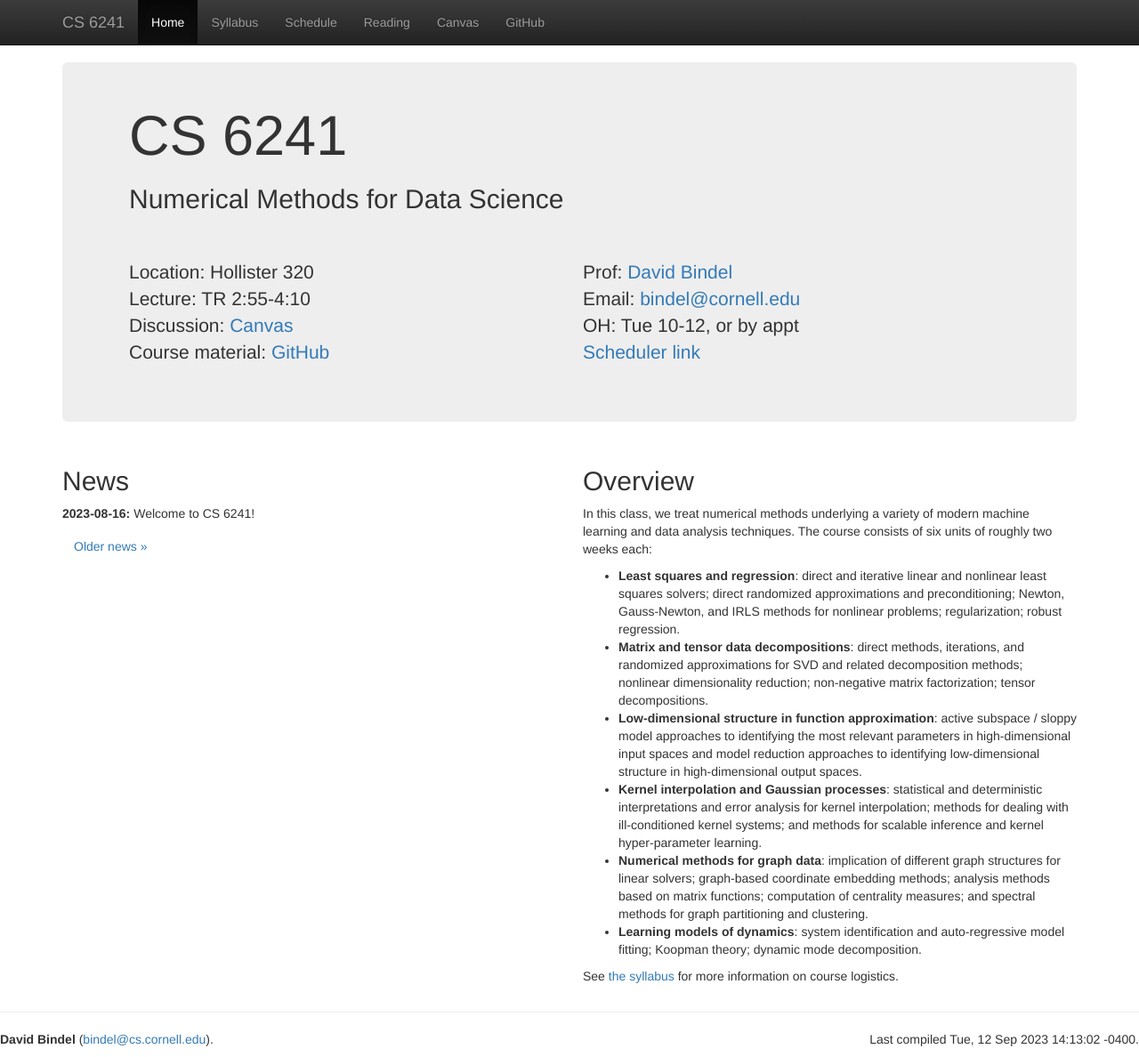
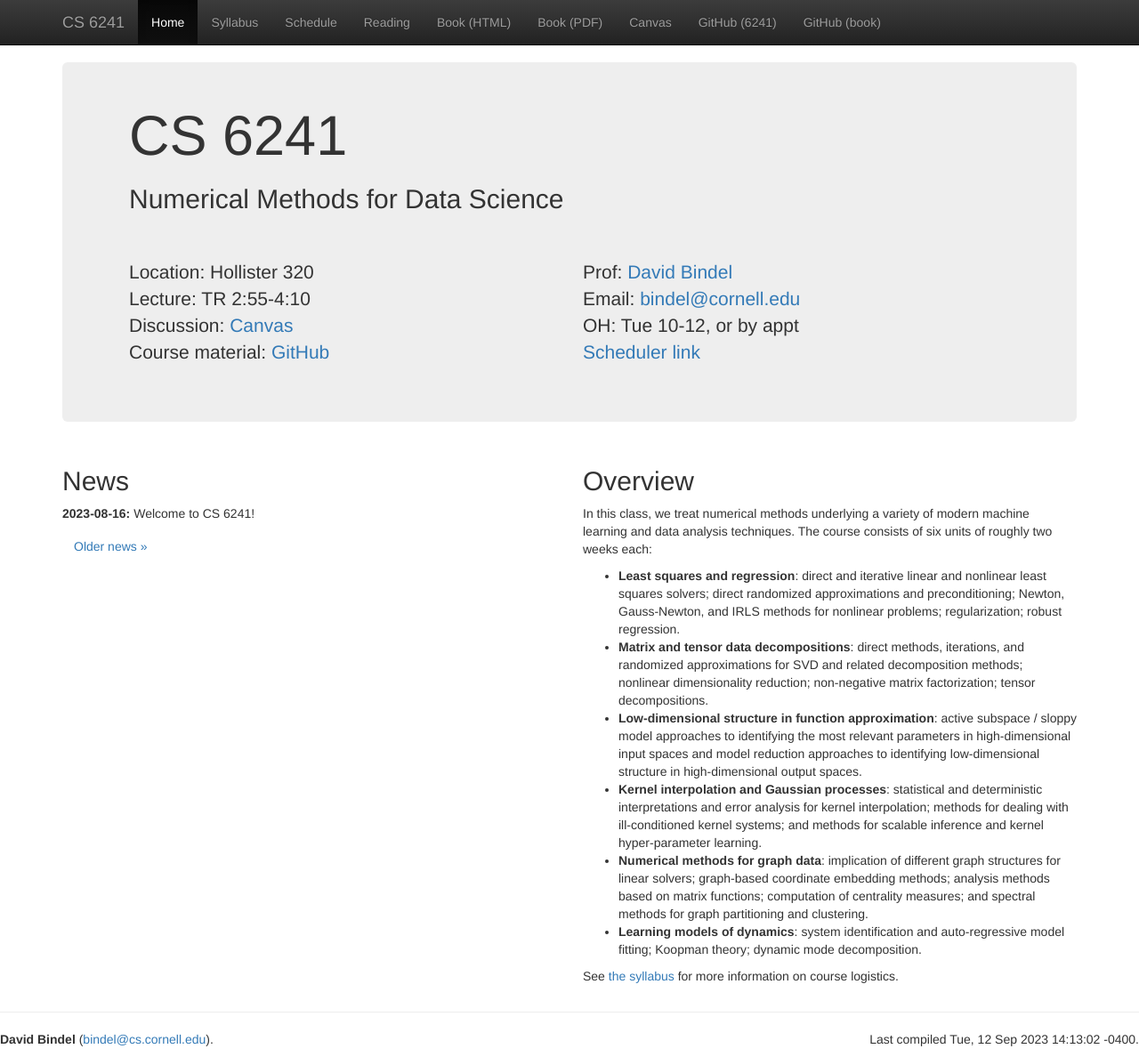
Before and after one commit to dbindel/cs6241-f23, a Jekyll site: the page built from web/index.html, in a window 1280 px wide and 1188 px high. Shown: the whole window at 89% size. Built offline with Jekyll 4.4.1, drawn with Linux system fonts in a browser that asks for light colours; nearby versions of some CDN libraries.

Commit message:
Update nav bar.

```diff
--- a/web/_includes/navbar.html
+++ b/web/_includes/navbar.html
@@ -24,8 +24,11 @@
         {{ link.name }}</a>
         </li>
         {% endfor %}
+        <li><a href="https://www.cs.cornell.edu/~bindel/nmds/">Book (HTML)</a></li>
+        <li><a href="https://www.cs.cornell.edu/~bindel/nmds/Numerical-Methods-for-Data-Science.pdf">Book (PDF)</a></li>
         <li><a href="https://canvas.cornell.edu/courses/56014">Canvas</a></li>
-        <li><a href="https://www.github.com/dbindel/cs6241-f23/">GitHub</a></li>
+        <li><a href="https://www.github.com/dbindel/cs6241-f23/">GitHub (6241)</a></li>
+        <li><a href="https://www.github.com/dbindel/nmds/">GitHub (book)</a></li>
       </ul>
     </div><!--/.nav-collapse -->
   </div>
```
